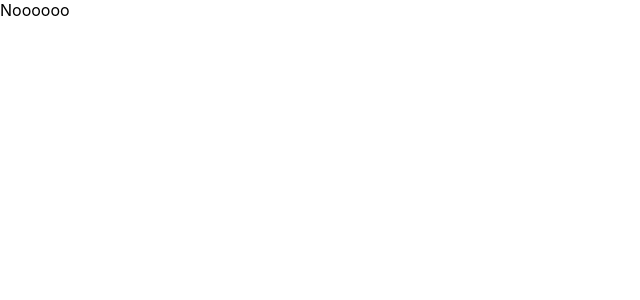
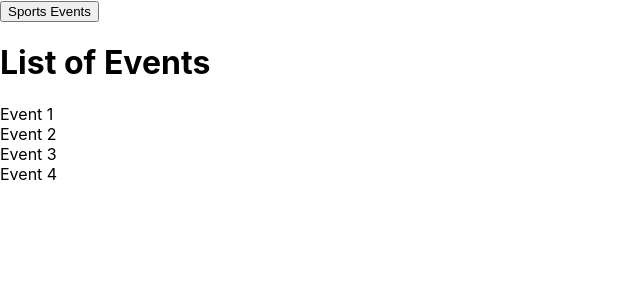
Before and after one commit to thenderson55/goldfinch, a Next.js app: page /events in a window 1280 px wide. Before the commit this address had no page. Shown: the top 300 px of the page, without its empty margins (0-640 px from the left). Built offline with nearby package versions, Linux system fonts and the light colour scheme; data requests are answered from the project's data file.

Commit message:
client side filtering with shallow routing

```diff
--- a/db.json
+++ b/db.json
@@ -1,8 +1,38 @@
 {
   "dashboard": {
     "name": "tommy",
-    "likes": 100
+    "likes": 10
   },
+  "events": [
+    {
+      "id": 1,
+      "title": "Event 1",
+      "description": "Description 1",
+      "category": "sports",
+      "date": "April 1st"
+    },
+    {
+      "id": 2,
+      "title": "Event 2",
+      "description": "Description 2",
+      "category": "entertainment",
+      "date": "January 1st"
+    },
+    {
+      "id": 3,
+      "title": "Event 3",
+      "description": "Description 3",
+      "category": "politics",
+      "date": "May 1st"
+    },
+    {
+      "id": 4,
+      "title": "Event 4",
+      "description": "Description 4",
+      "category": "sports",
+      "date": "November 1st"
+    }
+  ],
   "news": [
     {
       "id": 1,
@@ -28,35 +58,5 @@
       "description": "Description 4",
       "category": "sports"
     }
-  ],
-  "products": [
-    {
-      "id": 1,
-      "title": "json-server",
-      "author": "typicode",
-      "description": "Description 1",
-      "category": "sports"
-    },
-    {
-      "id": 1,
-      "title": "json-server",
-      "author": "typicode",
-      "description": "Description 1",
-      "category": "sports"
-    },
-    {
-      "id": 1,
-      "title": "json-server",
-      "author": "typicode",
-      "description": "Description 1",
-      "category": "sports"
-    },
-    {
-      "id": 1,
-      "title": "json-server",
-      "author": "typicode",
-      "description": "Description 1",
-      "category": "sports"
-    }
   ]
 }
--- /dev/null
+++ b/pages/events/index.tsx
@@ -0,0 +1,52 @@
+import { GetServerSideProps } from "next";
+import React, { useState } from "react";
+import { useRouter } from "next/router";
+
+export type EventType = {
+  id: number;
+  title: string;
+  description: string;
+  category: string;
+  data: string;
+};
+
+function EventList({ eventList }: { eventList: EventType[] }) {
+  const [events, setEvents] = useState(eventList);
+  const router = useRouter();
+
+  const fetchSportsEvents = async () => {
+    const response = await fetch(
+      "http://localhost:4000/events?category=sports"
+    );
+    const data = await response.json();
+
+    setEvents(data);
+    router.push("/events?category=sports", undefined, { shallow: true });
+  };
+
+  return (
+    <div>
+      <button onClick={fetchSportsEvents}>Sports Events</button>
+      <h1>List of Events</h1>
+      {events.map((event) => {
+        return <div key={event.id}>{event.title}</div>;
+      })}
+    </div>
+  );
+}
+
+export default EventList;
+
+export const getServerSideProps: GetServerSideProps = async (context) => {
+  const { query } = context;
+  const { category } = query;
+  const queryString = category ? "category=sports" : "";
+  const res = await fetch(`http://localhost:4000/events?${queryString}`);
+  const data = await res.json();
+
+  return {
+    props: {
+      eventList: data,
+    },
+  };
+};
```
